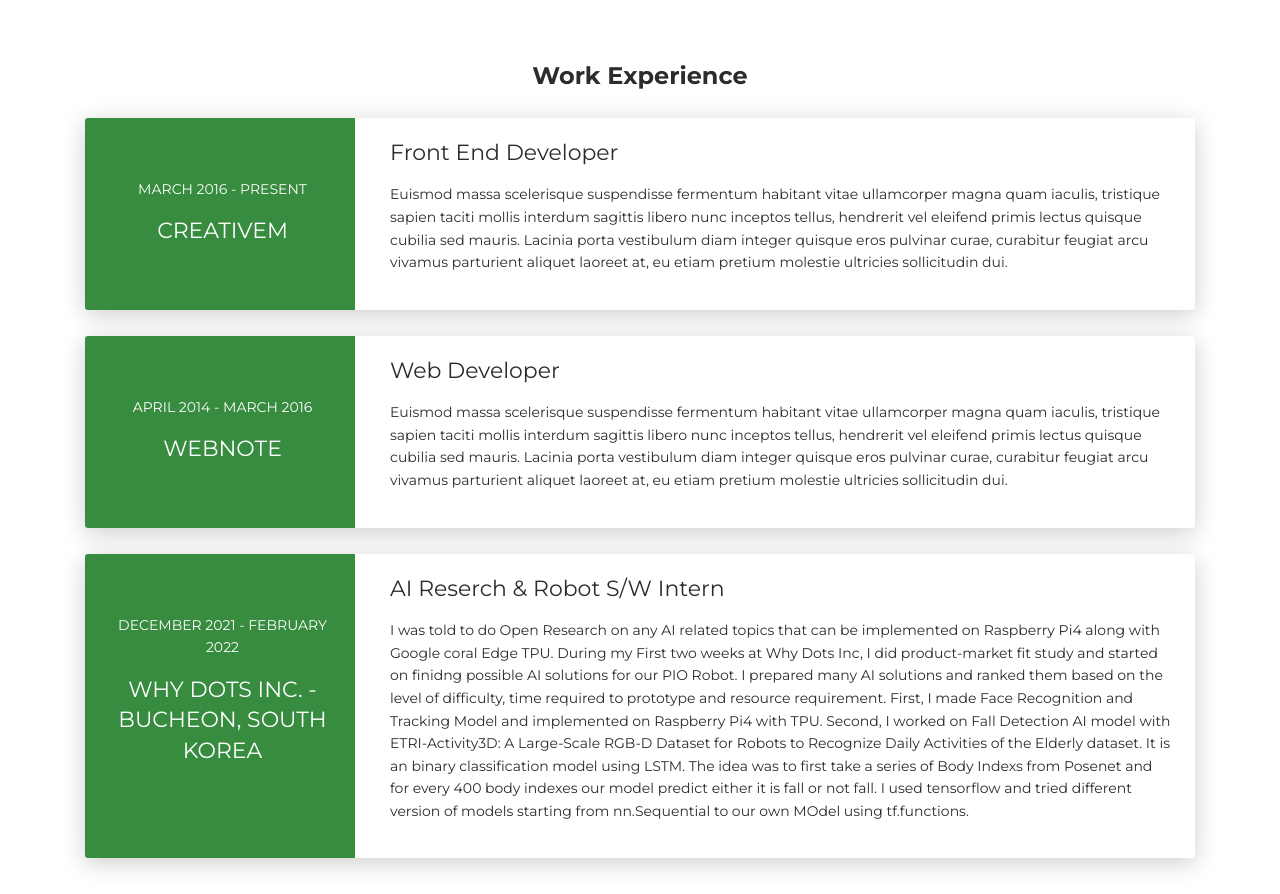
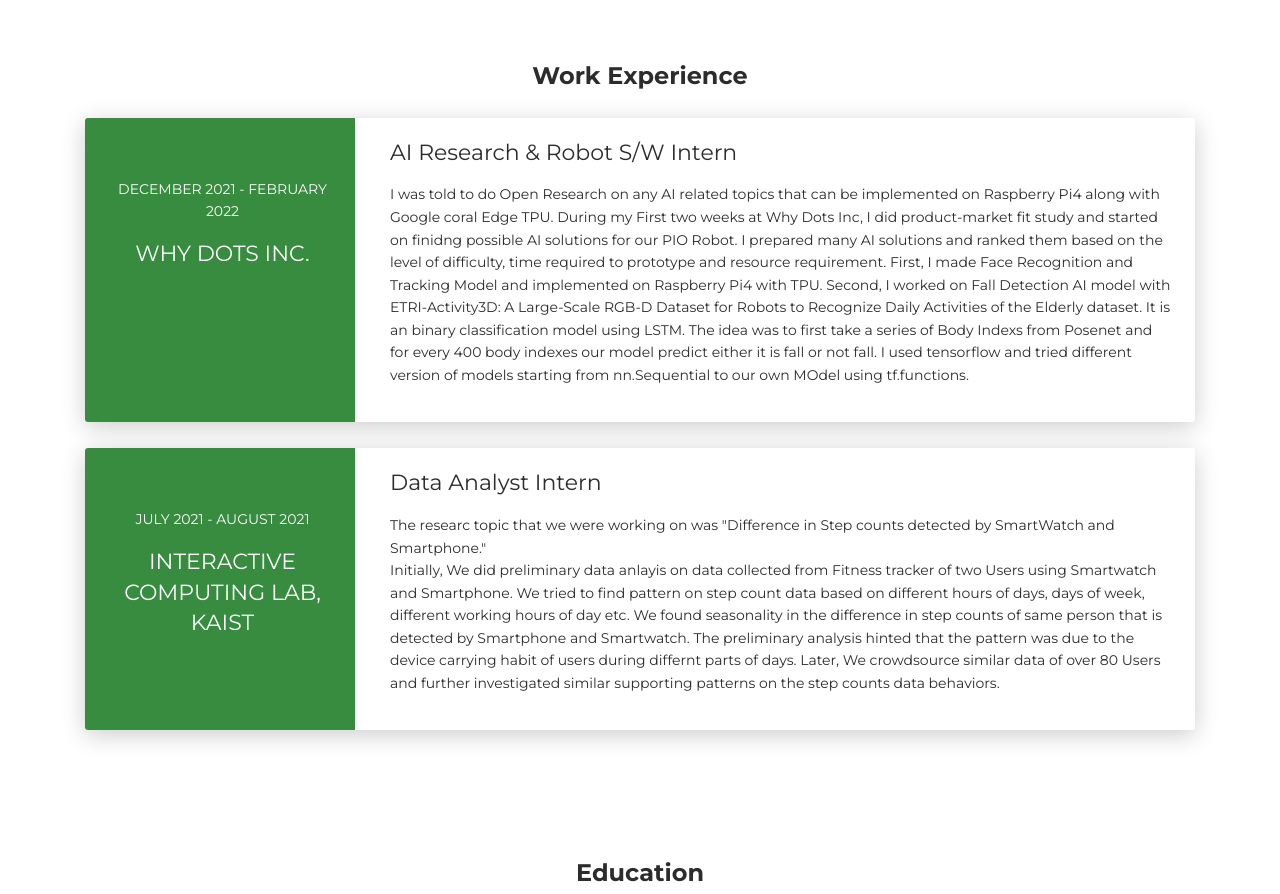
Before and after one commit to Munna-Manoj/resume, a plain HTML site: page index.html in a window 1280 px wide. Shown: the part 2340-3234 px from the top of the page. Drawn offline with Linux system fonts and the light colour scheme.

Commit message:
Some changes.

```diff
--- a/index.html
+++ b/index.html
@@ -299,14 +299,14 @@
       <div class="row">
         <div class="col-md-3 bg-primary" data-aos="fade-right" data-aos-offset="50" data-aos-duration="500">
           <div class="card-body cc-experience-header">
-            <p>March 2016 - Present</p>
-            <div class="h5">CreativeM</div>
+            <p>December 2021 - February 2022</p>
+            <div class="h5">Why Dots Inc.</div>
           </div>
         </div>
         <div class="col-md-9" data-aos="fade-left" data-aos-offset="50" data-aos-duration="500">
           <div class="card-body">
-            <div class="h5">Front End Developer</div>
-            <p>Euismod massa scelerisque suspendisse fermentum habitant vitae ullamcorper magna quam iaculis, tristique sapien taciti mollis interdum sagittis libero nunc inceptos tellus, hendrerit vel eleifend primis lectus quisque cubilia sed mauris. Lacinia porta vestibulum diam integer quisque eros pulvinar curae, curabitur feugiat arcu vivamus parturient aliquet laoreet at, eu etiam pretium molestie ultricies sollicitudin dui.</p>
+            <div class="h5">AI Research & Robot S/W Intern</div>
+            <p>I was told to do Open Research on any AI related topics that can be implemented on Raspberry Pi4 along with Google coral Edge TPU. During my First two weeks at Why Dots Inc, I did product-market fit study and started on finidng possible AI solutions for our PIO Robot. I prepared many AI solutions and ranked them based on the level of difficulty, time required to prototype and resource requirement. First, I made Face Recognition and Tracking Model and implemented on Raspberry Pi4 with TPU. Second, I worked on Fall Detection AI model with ETRI-Activity3D: A Large-Scale RGB-D Dataset for Robots to Recognize Daily Activities of the Elderly dataset. It is an binary classification model using LSTM. The idea was to first take a series of Body Indexs from Posenet and for every 400 body indexes our model predict either it is fall or not fall. I used tensorflow and tried different version of models starting from nn.Sequential to our own MOdel using tf.functions.</p>
           </div>
         </div>
       </div>
@@ -315,18 +315,19 @@
       <div class="row">
         <div class="col-md-3 bg-primary" data-aos="fade-right" data-aos-offset="50" data-aos-duration="500">
           <div class="card-body cc-experience-header">
-            <p>April 2014 - March 2016</p>
-            <div class="h5">WebNote</div>
+            <p>July 2021 - August 2021</p>
+            <div class="h5">Interactive Computing Lab, KAIST</div>
           </div>
         </div>
         <div class="col-md-9" data-aos="fade-left" data-aos-offset="50" data-aos-duration="500">
           <div class="card-body">
-            <div class="h5">Web Developer</div>
-            <p>Euismod massa scelerisque suspendisse fermentum habitant vitae ullamcorper magna quam iaculis, tristique sapien taciti mollis interdum sagittis libero nunc inceptos tellus, hendrerit vel eleifend primis lectus quisque cubilia sed mauris. Lacinia porta vestibulum diam integer quisque eros pulvinar curae, curabitur feugiat arcu vivamus parturient aliquet laoreet at, eu etiam pretium molestie ultricies sollicitudin dui.</p>
+            <div class="h5">Data Analyst Intern</div>
+            <p>The researc topic that we were working on was "Difference in Step counts detected by SmartWatch and Smartphone." <br> Initially, We did preliminary data anlayis on data collected from Fitness tracker of two Users using Smartwatch and Smartphone. We tried to find pattern on step count data based on different hours of days, days of week, different working hours of day etc. We found seasonality in the difference in step counts of same person that is detected by Smartphone and Smartwatch. The preliminary analysis hinted that the pattern was due to the device carrying habit of users during differnt parts of days. Later, We crowdsource similar data of over 80 Users and further investigated similar supporting patterns on the step counts data behaviors.</p>
           </div>
         </div>
       </div>
     </div>
+    <!--
     <div class="card">
       <div class="row">
         <div class="col-md-3 bg-primary" data-aos="fade-right" data-aos-offset="50" data-aos-duration="500">
@@ -345,6 +346,7 @@
     </div>
   </div>
 </div>
+-->
 <div class="section">
   <div class="container cc-education">
     <div class="h4 text-center mb-4 title">Education</div>
```
